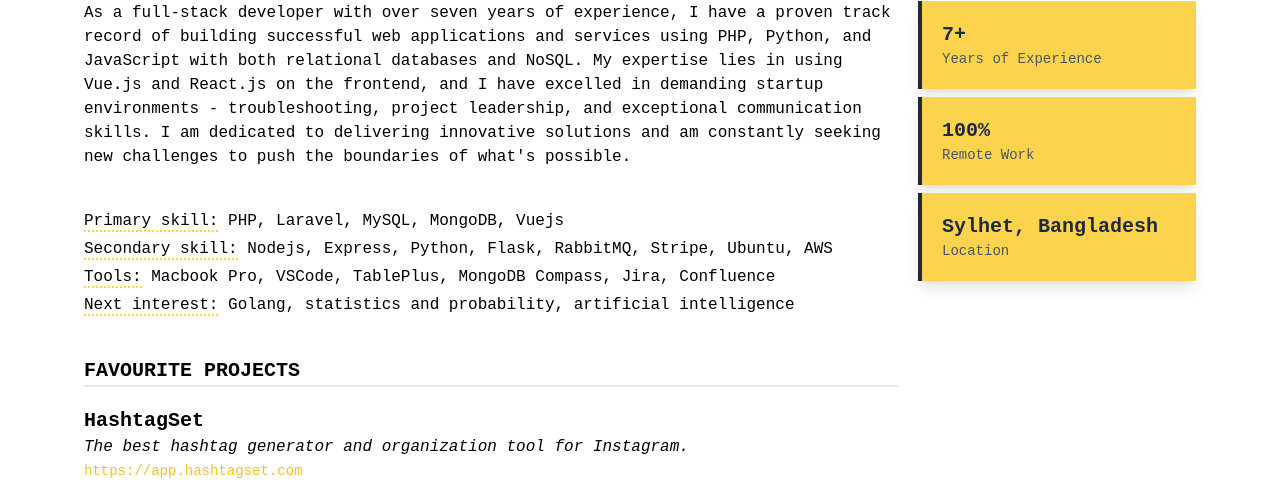
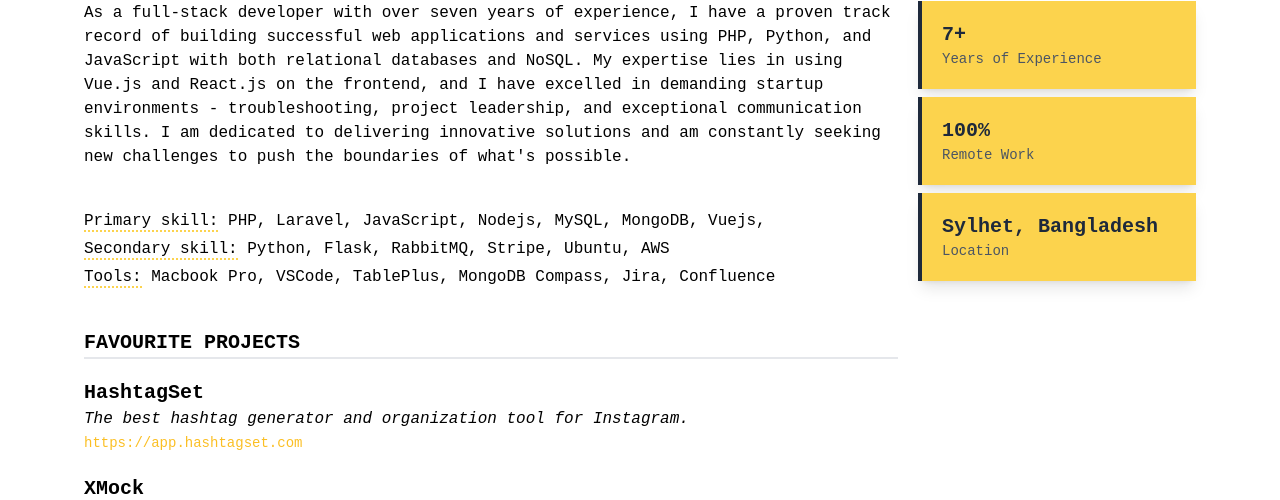
Before and after one commit to saularis/saularis, a website: page index.html in a window 1280 px wide. Shown: the part 275-775 px from the top of the page. Drawn offline with Linux system fonts and the light colour scheme.

Commit message:
fix ui and remove code

```diff
--- a/index.html
+++ b/index.html
@@ -8,23 +8,22 @@
   <link href="./assets/css/main.min.css" rel="stylesheet">
 </head>
 <body class="font-mono">
-  <div class="container mx-auto max-w-6xl mt-24 sm:p-5">
+  <div class="container mx-auto max-w-6xl mt-24 @screen min-w-[475px] p-5">
     <div class="w-full">
       <!-- <img class="rounded-tr-2xl rounded-bl-2xl rounded-tl-2xl shadow-2xl w-24 mb-5" src="./assets/img/abdulla-malik.png" alt="Abdulla Bin Malik"> -->
       <p class="text-gray-600 text-sm font-light uppercase"><a href="https://github.com/saularis" class="font-bold"><i class="fa-brands fa-github"></i> Github</a> / <a href="https://www.linkedin.com/in/abdullamalik/" class="font-bold"><i class="fa-brands fa-linkedin"></i> LinkedIn</a> / <span class="font-bold"><i class="fa-solid fa-envelope"></i> hi[at]abdulla.dev</span></p>
-      <h1 class="text-7xl font-extrabold uppercase bg-slate-800 text-amber-300 my-2">Abdulla Bin Malik</h1>
+      <h1 class="w-100 text-7xl font-extrabold uppercase bg-slate-800 text-amber-300 my-2">Abdulla Bin Malik</h1>
       <h2 class="text-2xl text-gray-600 uppercase font-semibold">Full Stack Developer</h2>
     </div>
-    <div class="w-full flex xs:flex-col-reverse sm:flex-col-reverse md:flex-row">
+    <div class="w-full flex @screen min-w-[475px] flex-col-reverse sm:flex-col-reverse md:flex-row">
       <div class="w-3/4 my-5 pr-5">
         <div>
           <p class="font-normal mb-10">As a full-stack developer with over seven years of experience, I have a proven track record of building successful web applications and services using PHP, Python, and JavaScript with both relational databases and NoSQL. My expertise lies in using Vue.js and React.js on the frontend, and I have excelled in demanding startup environments - troubleshooting, project leadership, and exceptional communication skills. I am dedicated to delivering innovative solutions and am constantly seeking new challenges to push the boundaries of what's possible.</p>
         </div>
         <div class="mb-10">
-          <p class="font-normal mb-1"><span class="border-b-2 border-dotted border-amber-300">Primary skill:</span> PHP, Laravel, MySQL, MongoDB, Vuejs</p>
-          <p class="font-normal mb-1"><span class="border-b-2 border-dotted border-amber-300">Secondary skill:</span> Nodejs, Express, Python, Flask, RabbitMQ, Stripe, Ubuntu, AWS</p>
+          <p class="font-normal mb-1"><span class="border-b-2 border-dotted border-amber-300">Primary skill:</span> PHP, Laravel, JavaScript, Nodejs, MySQL, MongoDB, Vuejs,</p>
+          <p class="font-normal mb-1"><span class="border-b-2 border-dotted border-amber-300">Secondary skill:</span> Python, Flask, RabbitMQ, Stripe, Ubuntu, AWS</p>
           <p class="font-normal mb-1"><span class="border-b-2 border-dotted border-amber-300">Tools:</span> Macbook Pro, VSCode, TablePlus, MongoDB Compass, Jira, Confluence</p>
-          <p class="font-normal mb-1"><span class="border-b-2 border-dotted border-amber-300">Next interest:</span> Golang, statistics and probability, artificial intelligence</p>
         </div>
         <div>
           <h2 class="text-xl my-5 border-b-2 font-bold uppercase">Favourite projects</h2>
```
Also changed, not shown: assets/css/main.min.css.
